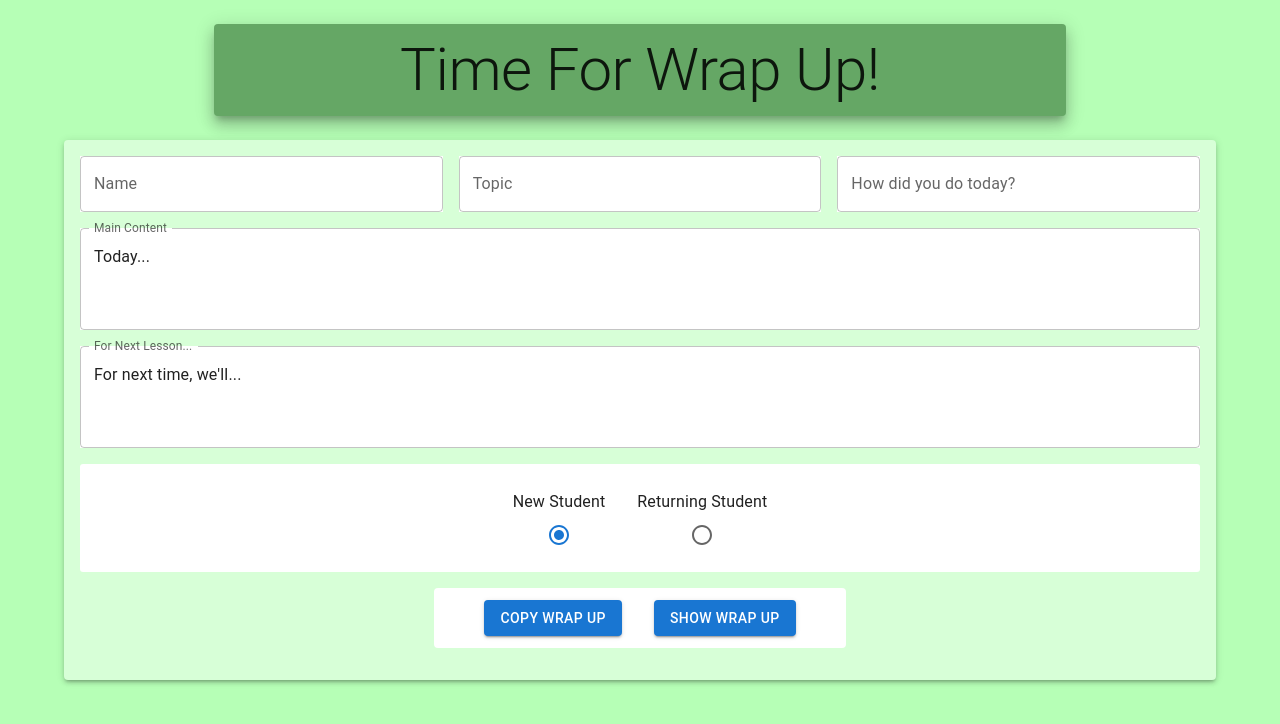
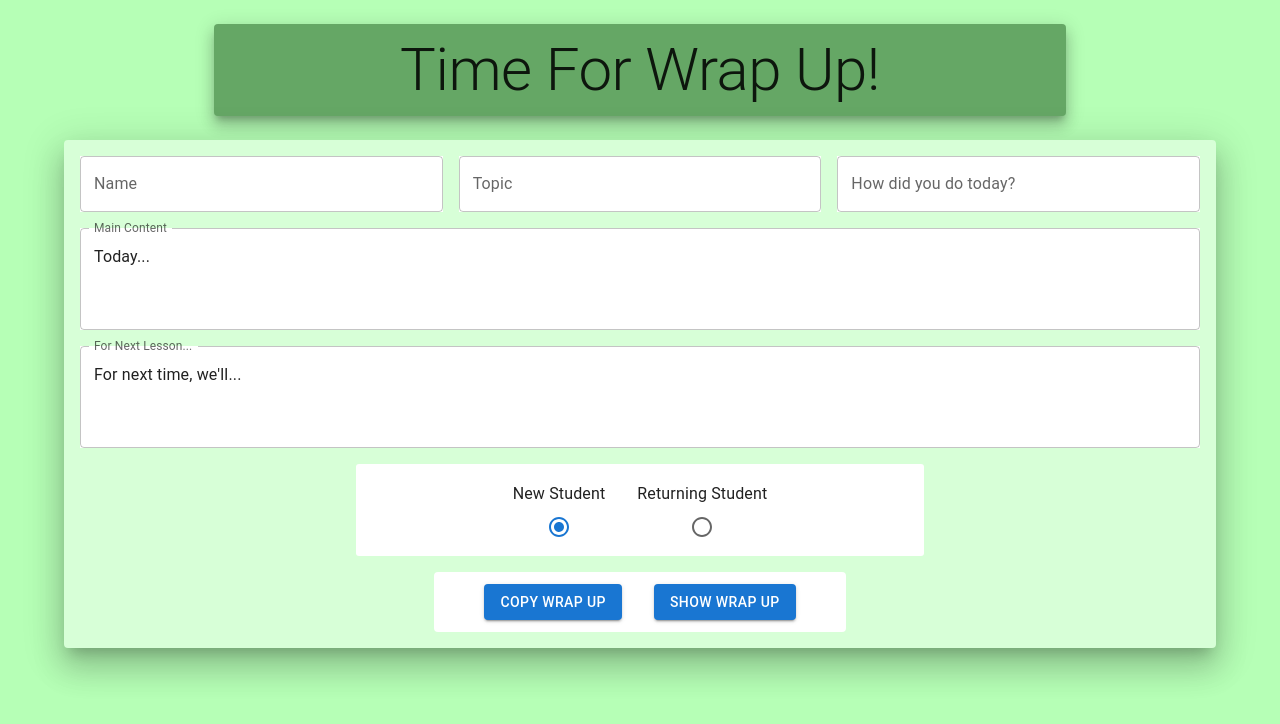
Before and after one commit to ZachatorCodes/id-tech-wrap-up, a React (Create React App) app: page / in a window 1280 px wide. Shown: the top 724 px of the page. Built offline with nearby package versions, Linux system fonts and the light colour scheme; the HTML template or start-up script is replaced by a standard one.

Commit message:
Change elevation and remove padding

```diff
--- a/src/components/StudentForm.js
+++ b/src/components/StudentForm.js
@@ -40,7 +40,7 @@ function StudentForm() {
 
   return (
     <Container maxWidth="lg">
-      <Paper sx={{ background: "#d7ffd7", paddingBottom: 2, marginBottom: 2 }} elevation={3}>
+      <Paper sx={{ background: "#d7ffd7", marginBottom: 2 }} elevation={20}>
         <Box component="form" textAlign="center">
           <Container maxWidth="lg" sx={{ padding: 2 }} disableGutters>
             <Box
@@ -122,7 +122,7 @@ function StudentForm() {
             ></TextField>
           </Container>
           <Container
-            maxWidth="lg"
+            maxWidth="sm"
             disableGutters
             sx={{ paddingBottom: 2, paddingLeft: 2, paddingRight: 2 }}
           >
@@ -139,14 +139,14 @@ function StudentForm() {
                   value={true}
                   control={<Radio />}
                   label="New Student"
-                  sx={{ marginBottom: 2, marginTop: 2 }}
+                  sx={{ marginBottom: 1, marginTop: 1 }}
                   labelPlacement="top"
                 />
                 <FormControlLabel
                   value={false}
                   control={<Radio />}
                   label="Returning Student"
-                  sx={{ marginBottom: 2, marginTop: 2 }}
+                  sx={{ marginBottom: 1, marginTop: 1 }}
                   labelPlacement="top"
                 />
               </Container>
```
